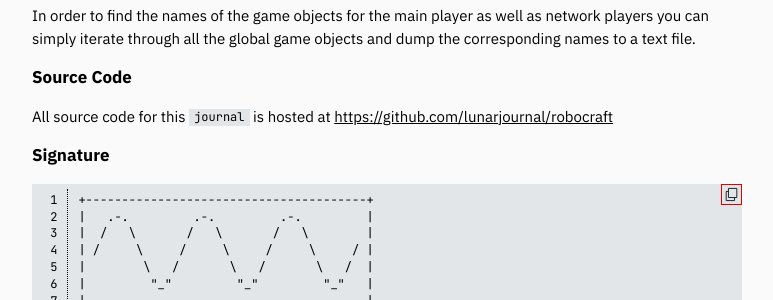
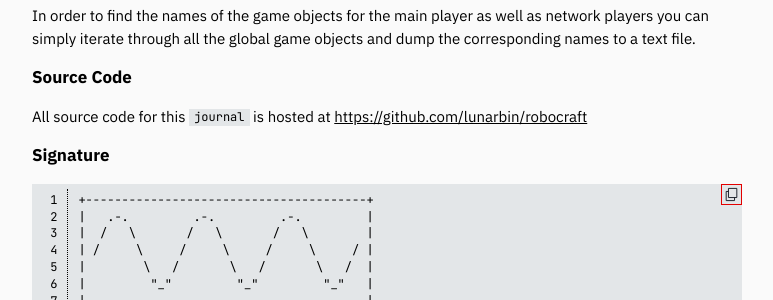
Before and after one commit to lunarjournal/lunarjournal.github.io, a Jekyll site: the page built from _posts/2020-12-11-mono-dot-net-injection.md, in a window 1280 px wide and 900 px high, scrolled down 7894 px. Shown: the part 153-453 px from the top of the window, without its empty margins (253-1026 px from the left). Built offline with Jekyll 4.4.1, drawn with Linux system fonts in a browser that asks for light colours; nearby versions of some CDN libraries; some of the changed lines change nothing that is shown.

Commit message:
Update 2020-12-11-mono-dot-net-injection.md

```diff
--- a/_posts/2020-12-11-mono-dot-net-injection.md
+++ b/_posts/2020-12-11-mono-dot-net-injection.md
@@ -196,7 +196,7 @@
 
 In order to inject the stager into the target process you may use any standard
 Linux shared library
-[injector](https://git.lunar.sh/lunarjournal/RobocraftClient/src/branch/master/injector).
+[injector](https://github.com/lunarbin/injector).
 
 With the capability of loading our own `mono` code into the target process, we
 need to ensure that our injected `C#` code stays persistent, i.e to prevent
@@ -302,7 +302,7 @@
 # Source Code
 
 All source code for this `journal` is hosted at
-[https://github.com/lunarjournal/robocraft](https://github.com/lunarjournal/robocraft)
+[https://github.com/lunarbin/robocraft](https://github.com/lunarbin/robocraft)
 
 # Signature
 
```
